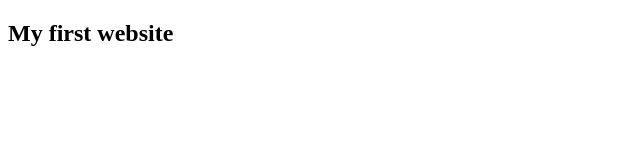
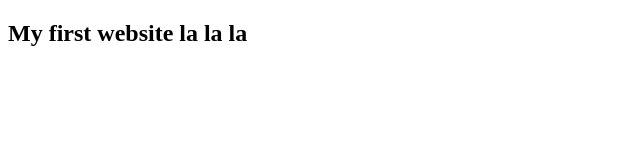
Before and after one commit to arpon-dey/my-first-github-repo, a plain HTML site: page index.html in a window 1280 px wide. Shown: the whole page, without its empty margins (0-640 px from the left). Drawn offline with Linux system fonts and the light colour scheme.

Commit message:
first commit

```diff
--- a/index.html
+++ b/index.html
@@ -6,6 +6,6 @@
     <title>Document</title>
 </head>
 <body>
-    <h2>My first website</h2>
+    <h2>My first website la la la</h2>
 </body>
 </html>
```
